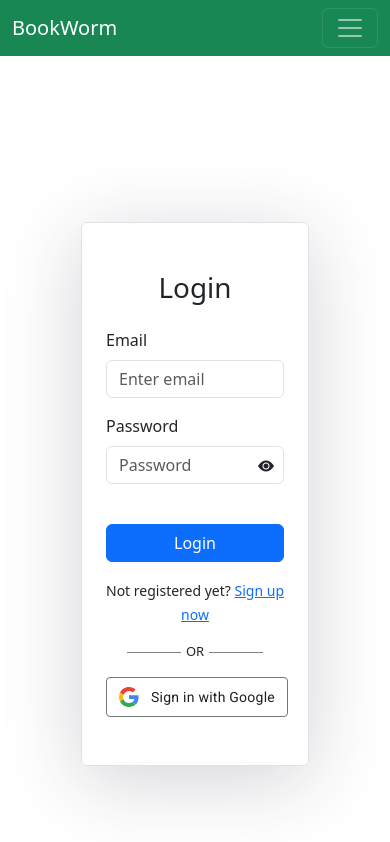
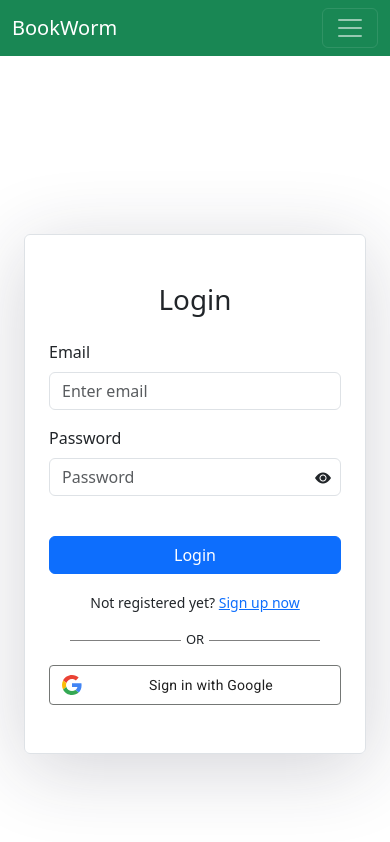
Before and after one commit to aleche28/bookworm, a React (Create React App) app: page /login in a window 390 px wide. Shown: the top 842 px of the page. Built offline with nearby package versions, Linux system fonts and the light colour scheme; no server answers.

Commit message:
improved responsiveness of login and register pages

```diff
--- a/src/components/LoginForm.jsx
+++ b/src/components/LoginForm.jsx
@@ -37,7 +37,7 @@ const LoginForm = () => {
 
   return (
     <Container className="d-flex justify-content-center align-items-center vh-100">
-      <Container className="login-container col-8 col-md-6 col-lg-4 border rounded px-4">
+      <Container className="login-container border rounded px-4">
         <Row>
           <h1>Login</h1>
         </Row>
--- a/src/components/Signup.jsx
+++ b/src/components/Signup.jsx
@@ -32,7 +32,7 @@ const Signup = () => {
 
   return (
     <Container className="d-flex justify-content-center align-items-center vh-100">
-      <Container className="login-container col-8 col-md-6 col-lg-4 border rounded px-4">
+      <Container className="login-container border rounded px-4">
         <Row>
           <h1>Sign up</h1>
         </Row>
--- a/src/index.css
+++ b/src/index.css
@@ -28,6 +28,7 @@ code {
 
   border-radius: 15px;
   border-color:lightgray !important;
+  max-width: 400px !important;
 }
 
 .login-container h1 {
```
